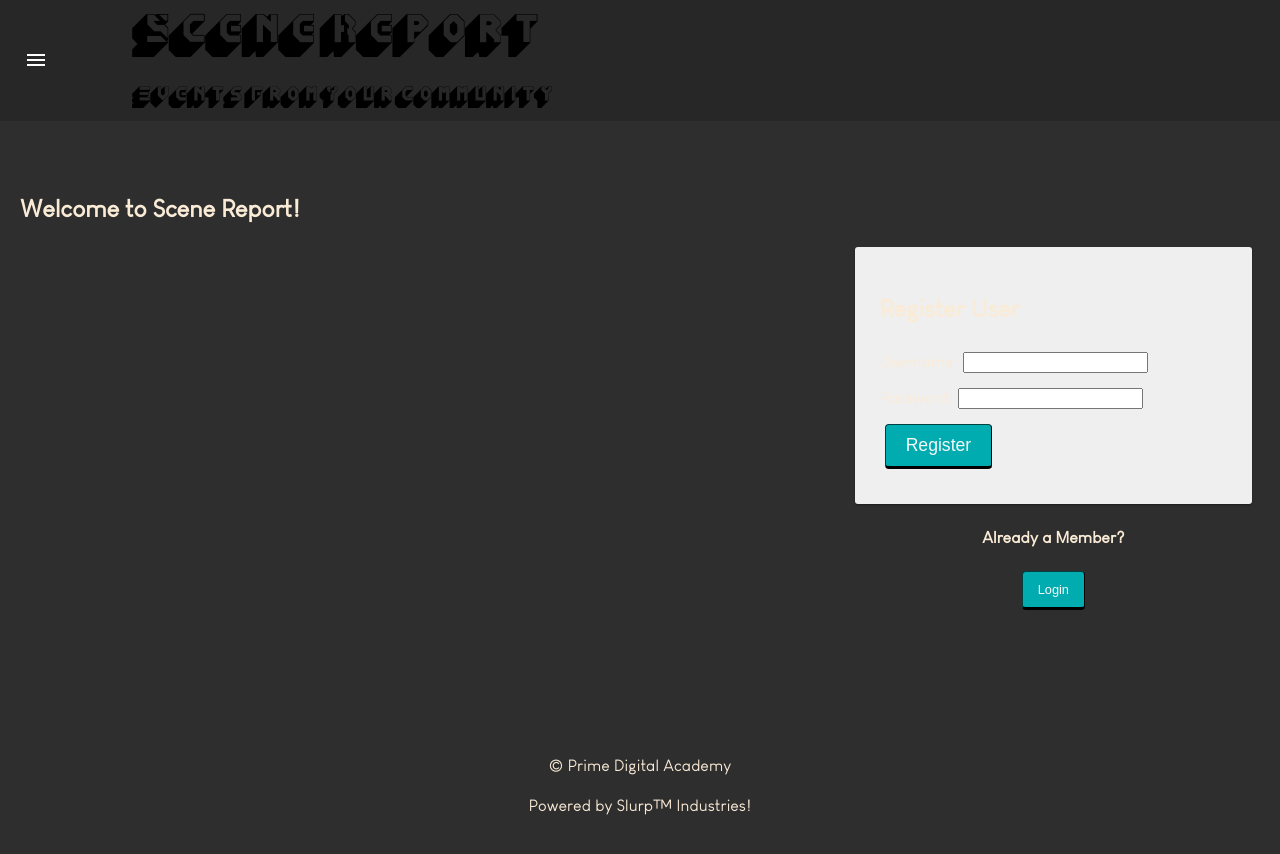
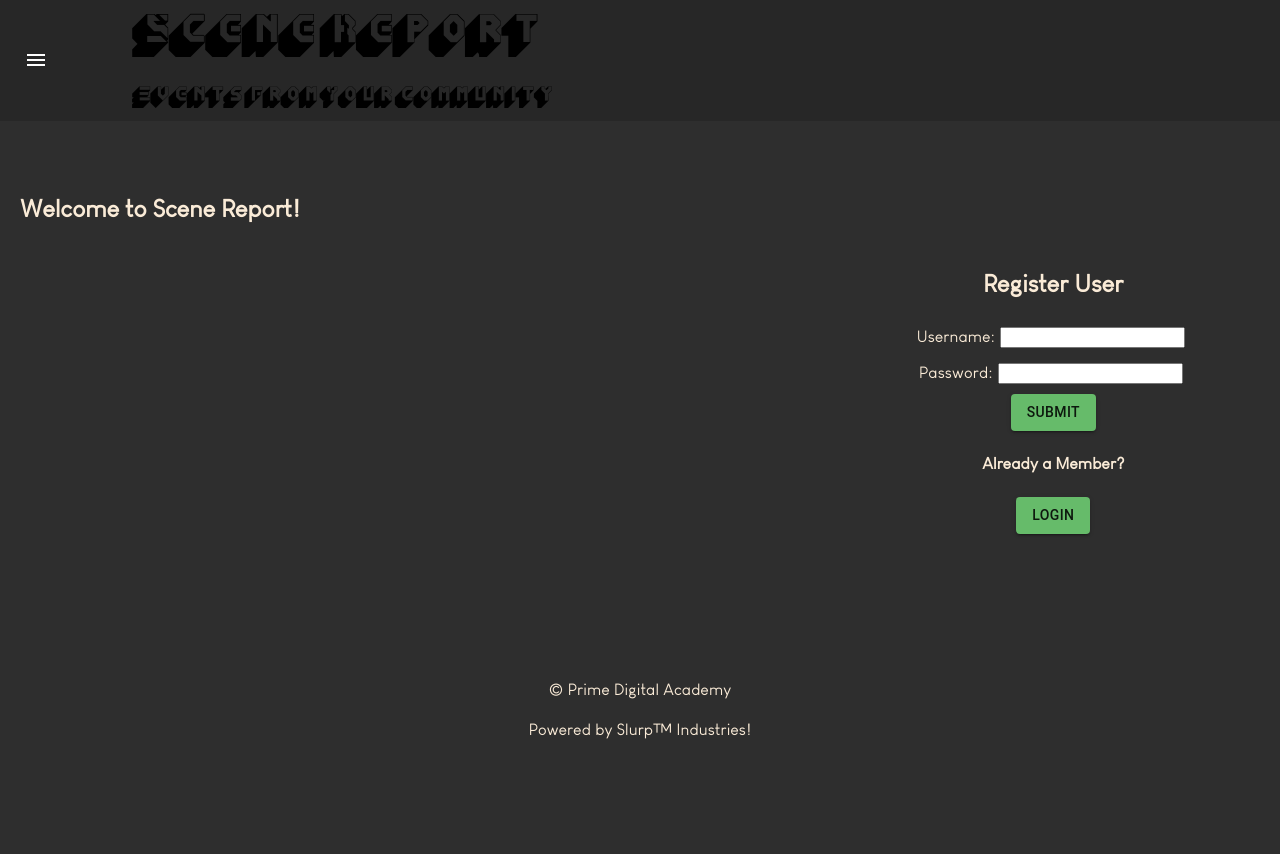
Before and after one commit to walkerneu/scene-report-app, a React (Create React App) app: page /event/add#/home in a window 1280 px wide. After the commit the page ends 800 px from the top, so only its background shows below. Built offline with nearby package versions, Linux system fonts and the light colour scheme; no server answers.

Commit message:
Updated more styling, switched out boilerplate buttons, added query reducer to display query on search results page

```diff
--- a/src/components/App/App.css
+++ b/src/components/App/App.css
@@ -163,6 +163,12 @@ input {
   margin-right: 10px;
 }
 
+.form-control {
+  display: flex;
+  flex-direction: column;
+  align-items: center;
+}
+
 .test {
   color:#e6855f
 }
--- a/src/components/LandingPage/LandingPage.jsx
+++ b/src/components/LandingPage/LandingPage.jsx
@@ -2,7 +2,7 @@ import React from 'react';
 import { useHistory } from 'react-router-dom';
 import './LandingPage.css';
 
-// CUSTOM COMPONENTS
+import { Button } from '@mui/material';
 import RegisterForm from '../RegisterForm/RegisterForm';
 
 function LandingPage() {
@@ -24,9 +24,9 @@ function LandingPage() {
 
           <center>
             <h4>Already a Member?</h4>
-            <button className="btn btn_sizeSm" onClick={onLogin}>
+            <Button variant="contained" color="success" onClick={onLogin}>
               Login
-            </button>
+            </Button>
           </center>
         </div>
       </div>
--- a/src/components/LoginForm/LoginForm.jsx
+++ b/src/components/LoginForm/LoginForm.jsx
@@ -1,6 +1,7 @@
 import React, { useState } from 'react';
 import { useDispatch } from 'react-redux';
 import {useSelector} from 'react-redux';
+import { Button } from '@mui/material';
 
 function LoginForm() {
   const [username, setUsername] = useState('');
@@ -25,7 +26,7 @@ function LoginForm() {
   }; // end login
 
   return (
-    <form className="formPanel" onSubmit={login}>
+    <form className="form-control" onSubmit={login}>
       <h2>Login</h2>
       {errors.loginMessage && (
         <h3 className="alert" role="alert">
@@ -57,7 +58,14 @@ function LoginForm() {
         </label>
       </div>
       <div>
-        <input className="btn" type="submit" name="submit" value="Log In" />
+        <Button
+          variant="contained"
+          color="success"
+          type="submit"
+          value="Log In"
+          >
+        Submit
+      </Button>
       </div>
     </form>
   );
--- a/src/components/RegisterForm/RegisterForm.jsx
+++ b/src/components/RegisterForm/RegisterForm.jsx
@@ -1,12 +1,10 @@
 import React, { useState } from 'react';
 import { useDispatch, useSelector } from 'react-redux';
+import { Button } from '@mui/material';
 
 function RegisterForm() {
   const [username, setUsername] = useState('');
   const [password, setPassword] = useState('');
-  const [bio, setBio] = useState('');
-  const [socialMedia, setSocialMedia] = useState('');
-  const [profilePicture, setProfilePicture] = useState('');
   const errors = useSelector((store) => store.errors);
   const dispatch = useDispatch();
 
@@ -23,7 +21,7 @@ function RegisterForm() {
   }; // end registerUser
 
   return (
-    <form className="formPanel" onSubmit={registerUser}>
+    <form className="form-control" onSubmit={registerUser}>
       <h2>Register User</h2>
       {errors.registrationMessage && (
         <h3 className="alert" role="alert">
@@ -54,40 +52,15 @@ function RegisterForm() {
           />
         </label>
       </div>
-      {/* <div>
-        <label htmlFor="bio">
-          Add a Bio *Not Required*:
-          <input
-            type="text"
-            name="bio"
-            value={bio}
-            onChange={(event) => setBio(event.target.value)}
-          />
-        </label>
-      </div>
       <div>
-        <label htmlFor="social-media">
-          Add a Link to a Social Media account *Not Required*:
-          <input
-            type="text"
-            name="social-media"
-            value={socialMedia}
-            onChange={(event) => setSocialMedia(event.target.value)}
-          />
-        </label>
-      </div>
-      <div>
-        <label htmlFor="profile-picture">
-          Upload a Profile Picture *Not Required*:
-          <input
-            type="file"
-            name="profile-picture"
-            onChange={(event) => setProfilePicture(event.target.files[0])}
-          />
-        </label>
-      </div> */}
-      <div>
-        <input className="btn" type="submit" name="submit" value="Register" />
+      <Button
+          variant="contained"
+          color="success"
+          type="submit"
+          value="Log In"
+          >
+        Submit
+      </Button>
       </div>
     </form>
   );
--- a/src/components/SearchResults/SearchResults.jsx
+++ b/src/components/SearchResults/SearchResults.jsx
@@ -1,14 +1,43 @@
-import {useSelector} from 'react-redux';
+import {useSelector, useDispatch} from 'react-redux';
+import { useEffect } from 'react';
 import EventItem from '../EventItem/EventItem';
 
 function SearchResults() {
+  const dispatch = useDispatch();
+  useEffect(() => {
+    dispatch({ type: "SAGA/GET_GENRES" })
+  }, []);
   const user = useSelector((store) => store.user);
   const searchResults = useSelector(store => store.searchResults);
+  const currentQuery = useSelector(store => store.currentQuery);
+  const genres = useSelector(store => store.genres);
   console.log("results:", searchResults)
   const now = new Date ();
   const msPerDay = 24 * 60 * 60 * 1000;
+  console.log("Current Query is:", currentQuery)
+  const queryDisplay = () => {
+    return (
+        <>
+        <h2>
+            Showing results
+            {currentQuery.query !== '' ?
+                <span> matching "{currentQuery.query}"</span>
+            :
+            ''}
+            {genres.map((genre) => {
+                if (genre.id === currentQuery.genre){
+                    return (
+                        <span> tagged as {genre.genre_name}</span>
+                    )
+                }
+            })}
+        </h2>
+        </>
+    )
+  }
   return (
     <div className="container">
+      {queryDisplay()}
       <h3>Events This Week:</h3>
       <section className="events">
       {searchResults.map(userEvent => {
--- a/src/redux/reducers/_root.reducer.js
+++ b/src/redux/reducers/_root.reducer.js
@@ -11,6 +11,7 @@ import eventAttendees from './eventAttendees.reducer';
 import currentHost from './currentHost.reducer'
 import currentUserEvents from './currentUserEvents.reducer';
 import eventComments from './eventComments.reducer';
+import currentQuery from './currentQuery.reducer';
 
 // rootReducer is the primary reducer for our entire project
 // It bundles up all of the other reducers so our project can use them.
@@ -31,6 +32,7 @@ const rootReducer = combineReducers({
   currentHost,
   currentUserEvents,
   eventComments,
+  currentQuery,
 
 });
 
--- /dev/null
+++ b/src/redux/reducers/currentQuery.reducer.js
@@ -0,0 +1,10 @@
+const currentQuery = (state = {query: '', genre: ''}, action) => {
+    switch (action.type) {
+      case 'SET_CURRENT_QUERY':
+        return action.payload;
+      default:
+        return state;
+    }
+  };
+
+  export default currentQuery;
--- a/src/redux/sagas/search.saga.js
+++ b/src/redux/sagas/search.saga.js
@@ -10,6 +10,13 @@ function* getSearch(action){
         yield put ({
             type: 'SET_SEARCH_RESULTS',
             payload: response.data
+        })
+        yield put ({
+            type: "SET_CURRENT_QUERY",
+            payload: {
+                query: action.payload.query,
+                genre: action.payload.genre
+            }
         })
     } catch (error) {
         console.log('Error in Saga GET search:', error);
@@ -26,6 +33,10 @@ function* getAllEvents(){
             type: 'SET_SEARCH_RESULTS',
             payload: response.data
         })
+        yield put ({
+            type: "SET_CURRENT_QUERY",
+            payload: {query: '', genre: ''}
+        })
     } catch (error) {
         console.log('Error in Saga GET all search:', error);
     }
```
